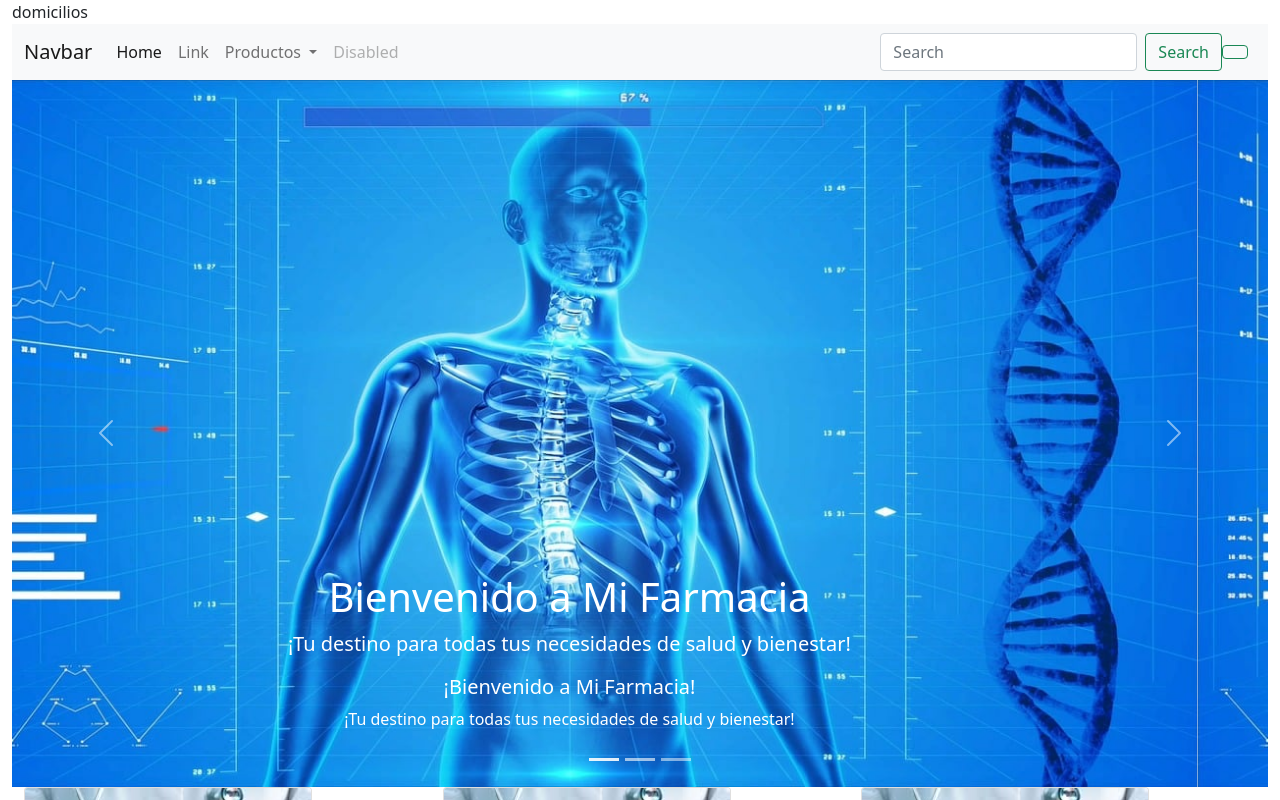
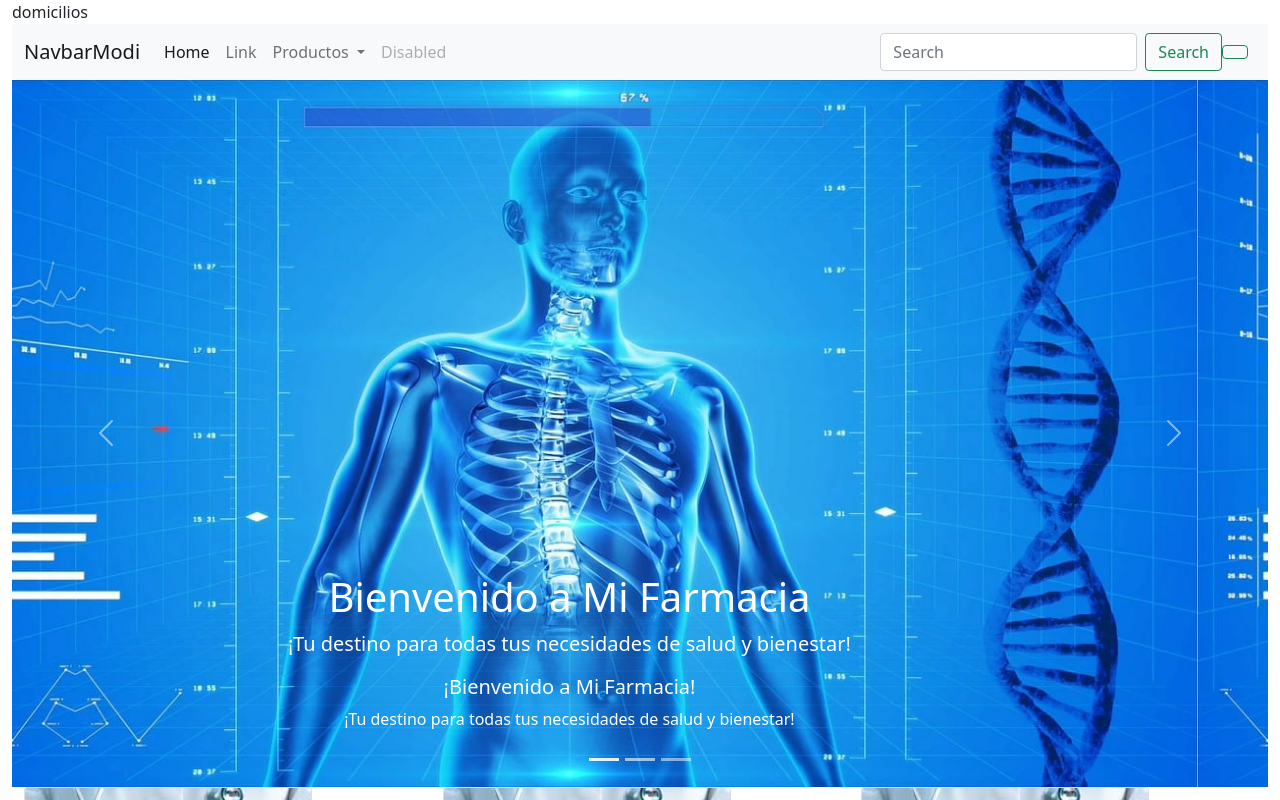
Before and after one commit to jaiderjuli/farmacia, a plain HTML site: page public/index.html in a window 1280 px wide. Shown: the top 800 px of the page. Drawn offline with nearby package versions, Linux system fonts and the light colour scheme; a small style sheet from the web is missing.

Commit message:
cambio realizado desde la rama 22

```diff
--- a/public/index.html
+++ b/public/index.html
@@ -24,7 +24,7 @@
     <div>domicilios</div>
       <nav class="navbar navbar-expand-lg navbar-light bg-light">
         <div class="container-fluid">
-          <a class="navbar-brand" href="#">Navbar</a>
+          <a class="navbar-brand" href="#">NavbarModi</a>
           <button
             class="navbar-toggler"
             type="button"
```
